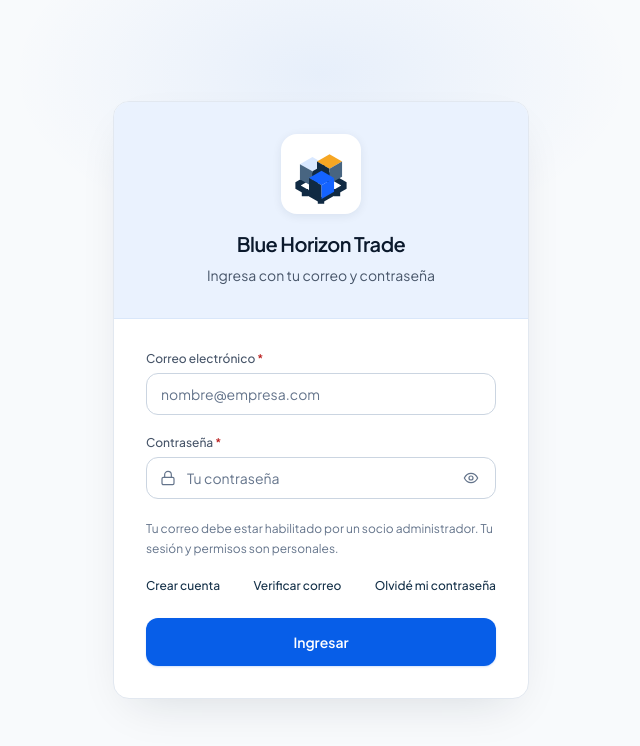
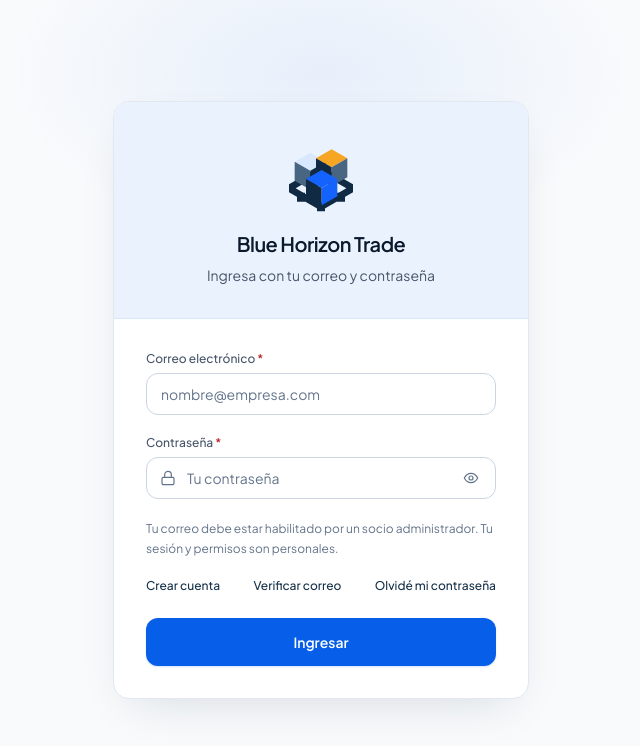
Before and after one commit to rkrivero/bht-erp, a Next.js app: page /login in a window 1280 px wide. Shown: the top 746 px of the page, without its empty margins (319-959 px from the left). Built offline with nearby package versions, Linux system fonts and the light colour scheme; what @neon/auth would draw is missing.

Commit message:
refine: use transparent BHT isotipo

```diff
--- a/src/components/auth/AuthCardShell.tsx
+++ b/src/components/auth/AuthCardShell.tsx
@@ -23,7 +23,7 @@ export default function AuthCardShell({
       >
         <section className="flex min-h-[100dvh] flex-1 flex-col overflow-hidden bg-white sm:min-h-0 sm:flex-none sm:rounded-2xl sm:border sm:border-[#E2E8F0] sm:shadow-[0_18px_46px_-18px_rgba(11,25,44,0.14)]">
           <header className="flex min-h-[31dvh] flex-col items-center justify-end border-b border-[#D9E7FA] bg-[#EAF2FE] px-6 pb-8 pt-[max(2rem,env(safe-area-inset-top))] text-center sm:min-h-0 sm:justify-center sm:px-8 sm:py-8">
-            <span className="flex h-20 w-20 items-center justify-center rounded-2xl bg-white p-2 shadow-[0_2px_10px_rgba(15,41,66,0.08)]">
+            <span className="flex h-20 w-20 items-center justify-center">
               <HorizonLogo className="h-full w-full" />
             </span>
             <h1 className="mt-4 text-xl font-semibold tracking-tight text-[#0B192C]">
--- a/src/components/ui/AppShell.tsx
+++ b/src/components/ui/AppShell.tsx
@@ -30,7 +30,7 @@ export function DesktopSidebar<T extends string>({
   return (
     <aside className="fixed inset-y-0 left-0 z-40 hidden w-[232px] flex-col bg-[var(--bht-navy)] px-3.5 py-5 text-white md:flex">
       <div className="flex items-center gap-3 px-2 pb-6">
-        <span className="flex h-11 w-11 flex-none items-center justify-center rounded-xl bg-white p-1 shadow-[0_2px_10px_rgba(11,25,44,0.18)]">
+        <span className="flex h-11 w-11 flex-none items-center justify-center rounded-xl bg-[var(--bht-paper)] p-1">
           <HorizonLogo className="h-full w-full" />
         </span>
         <div className="min-w-0">
@@ -154,7 +154,7 @@ export function AppHeader({
         className={`mx-auto grid ${widthClass} grid-cols-[minmax(0,1fr)_auto] items-start gap-x-2 gap-y-2 px-3.5 py-3 sm:flex sm:flex-wrap sm:items-center sm:justify-between sm:gap-3 sm:px-5`}
       >
         <div className="flex min-w-0 flex-1 items-center gap-3">
-          <span className="flex h-10 w-10 flex-shrink-0 items-center justify-center rounded-xl bg-[var(--bht-paper)] p-1 ring-1 ring-[var(--border-hairline)]">
+          <span className="flex h-10 w-10 flex-shrink-0 items-center justify-center">
             <HorizonLogo className="h-full w-full" />
           </span>
           <div className="min-w-0 flex-1">
```
Also changed, not shown: public/isotipo.svg.
